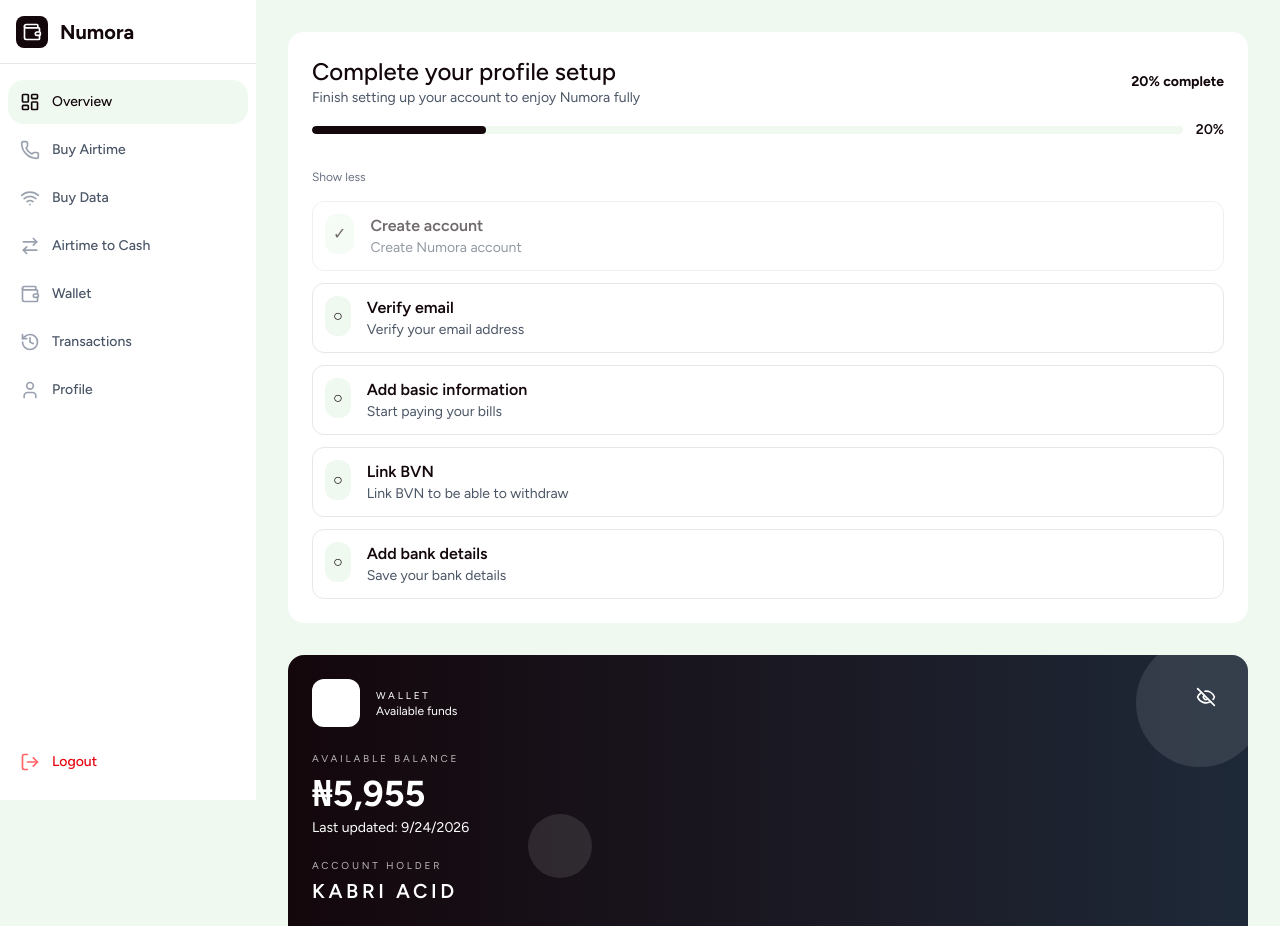
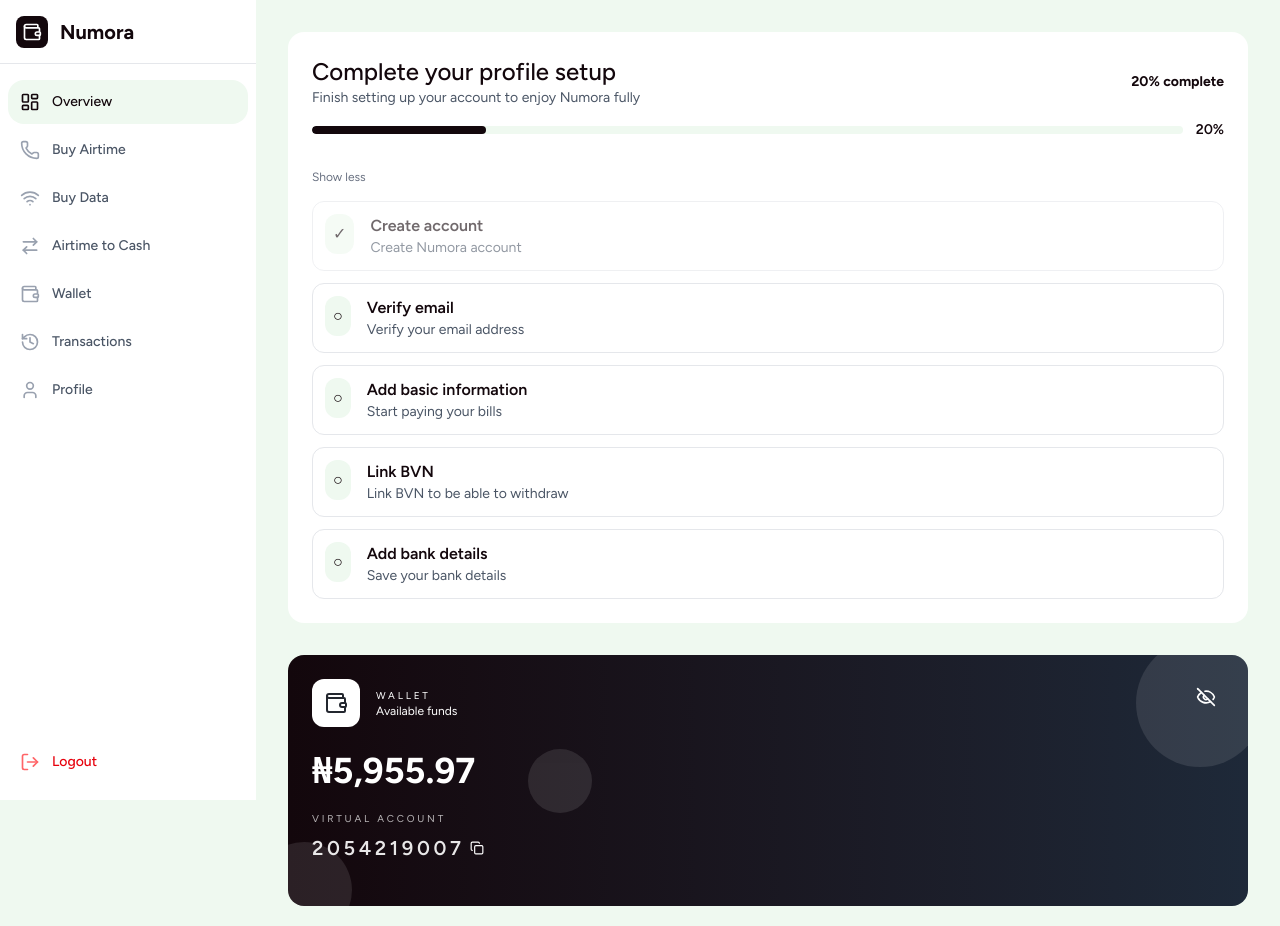
Before and after one commit to KabriAcid/numora, a Next.js app: page /dashboard in a window 1280 px wide. Shown: the top 926 px of the page. Built offline with nearby package versions, Linux system fonts and the light colour scheme.

Commit message:
Add the scrollbar hide functionality. - Standardized the wallet card.

```diff
--- a/src/app/globals.css
+++ b/src/app/globals.css
@@ -10,6 +10,30 @@
 	--color-secondary: #13070c;
 	--color-dark: #23272f;
 	--color-success: #22c55e;
+}
+
+/* Hide scrollbars globally while maintaining scroll functionality */
+@layer utilities {
+  /* Hide scrollbar for Chrome, Safari and Opera */
+  .scrollbar-hide::-webkit-scrollbar {
+    display: none;
+  }
+
+  /* Hide scrollbar for IE, Edge and Firefox */
+  .scrollbar-hide {
+    -ms-overflow-style: none; /* IE and Edge */
+    scrollbar-width: none; /* Firefox */
+  }
+
+  /* Apply to all scrollable elements */
+  * {
+    scrollbar-width: none; /* Firefox */
+    -ms-overflow-style: none; /* IE and Edge */
+  }
+
+  *::-webkit-scrollbar {
+    display: none; /* Chrome, Safari, Opera */
+  }
 }
 
 body {
--- a/src/components/shared/ui/ServiceGrid.tsx
+++ b/src/components/shared/ui/ServiceGrid.tsx
@@ -42,7 +42,7 @@
 					<button
 						key={service.id}
 						onClick={() => router.push(service.path)}
-						className={`cursor-pointer bg-white rounded-xl p-3 border border-gray-100 ${service.hoverColor} transition-all duration-200 text-left group`}
+						className={`cursor-pointer bg-white rounded-xl p-3 ${service.hoverColor} transition-all duration-200 text-left group`}
 					>
 						<div
 							className={`w-9 h-9 sm:w-10 sm:h-10 rounded-lg ${service.color} flex items-center justify-center mx-auto mb-2 transition-transform group-hover:scale-105`}
--- a/src/components/shared/ui/WalletCard.tsx
+++ b/src/components/shared/ui/WalletCard.tsx
@@ -7,7 +7,7 @@
 
 const WalletCard: React.FC<WalletCardProps> = ({ user }) => {
 	const balance = user.balance ?? 5955;
-	const accountName = user.name?.trim() || "KABRI ACID";
+	const accountName = user.name?.trim() || "John Doe";
 	const virtualAccount = user.virtualAccount || "2054219007";
 	const [showBalance, setShowBalance] = useState(true);
 	const [copied, setCopied] = useState(false);
@@ -34,7 +34,7 @@
 				<div className="flex items-start justify-between mb-6">
 					<div className="flex items-center">
 						<div className="w-10 h-10 sm:w-12 sm:h-12 bg-white bg-opacity-20 rounded-lg sm:rounded-xl flex items-center justify-center mr-3 sm:mr-4">
-							<Wallet className="w-6 h-6" />
+							<Wallet className="w-6 h-6 text-dark" />
 						</div>
 						<div>
 							<p className="text-white text-opacity-80 text-[10px] uppercase tracking-[0.28em]">
@@ -58,45 +58,29 @@
 				</div>
 
 				<div className="mb-5">
-					<p className="text-[10px] uppercase tracking-[0.28em] text-white/70">
-						Available balance
-					</p>
-					<h3 className="text-2xl sm:text-3xl lg:text-4xl font-bold mt-2">
-						{showBalance ? `₦${balance.toLocaleString()}` : "₦***,***"}
+					<h3 className="text-3xl sm:text-3xl lg:text-4xl font-bold mt-2">
+						{showBalance ? `₦${balance.toLocaleString()}.97` : "₦***,***"}
 					</h3>
-					<p className="text-white text-opacity-60 text-sm mt-1">
-						Last updated: {new Date().toLocaleDateString()}
-					</p>
-				</div>
-
-				<div className="space-y-1 mb-5">
-					<p className="text-[10px] uppercase tracking-[0.28em] text-white/70">
-						Account holder
-					</p>
-					<h2 className="text-lg sm:text-xl font-semibold tracking-[0.18em] uppercase">
-						{accountName}
-					</h2>
 				</div>
 
 				<div className="space-y-2 mb-5">
 					<p className="text-[10px] uppercase tracking-[0.28em] text-white/70">
 						Virtual account
 					</p>
-					<div className="flex items-center justify-between rounded-2xl bg-white/5 px-3 py-2">
-						<span className="font-mono text-sm tracking-[0.18em] text-white/90">
+					<div>
+						<span className="text-xl font-semibold tracking-[0.18em] text-white/90">
 							{virtualAccount}
 						</span>
 						<button
 							type="button"
 							onClick={handleCopy}
-							className="cursor-pointer inline-flex items-center gap-2 rounded-lg bg-white/10 px-2.5 py-1.5 text-xs font-medium text-white transition hover:bg-white/15"
+							className="cursor-pointer inline-flex items-center gap-2 rounded-lg px-1.5 py-1.5 text-xs font-medium text-white transition hover:bg-white/15"
 						>
 							{copied ? (
 								<Check className="w-3.5 h-3.5" />
 							) : (
 								<Copy className="w-3.5 h-3.5" />
 							)}
-							{copied ? "Copied" : "Copy"}
 						</button>
 					</div>
 				</div>
```
